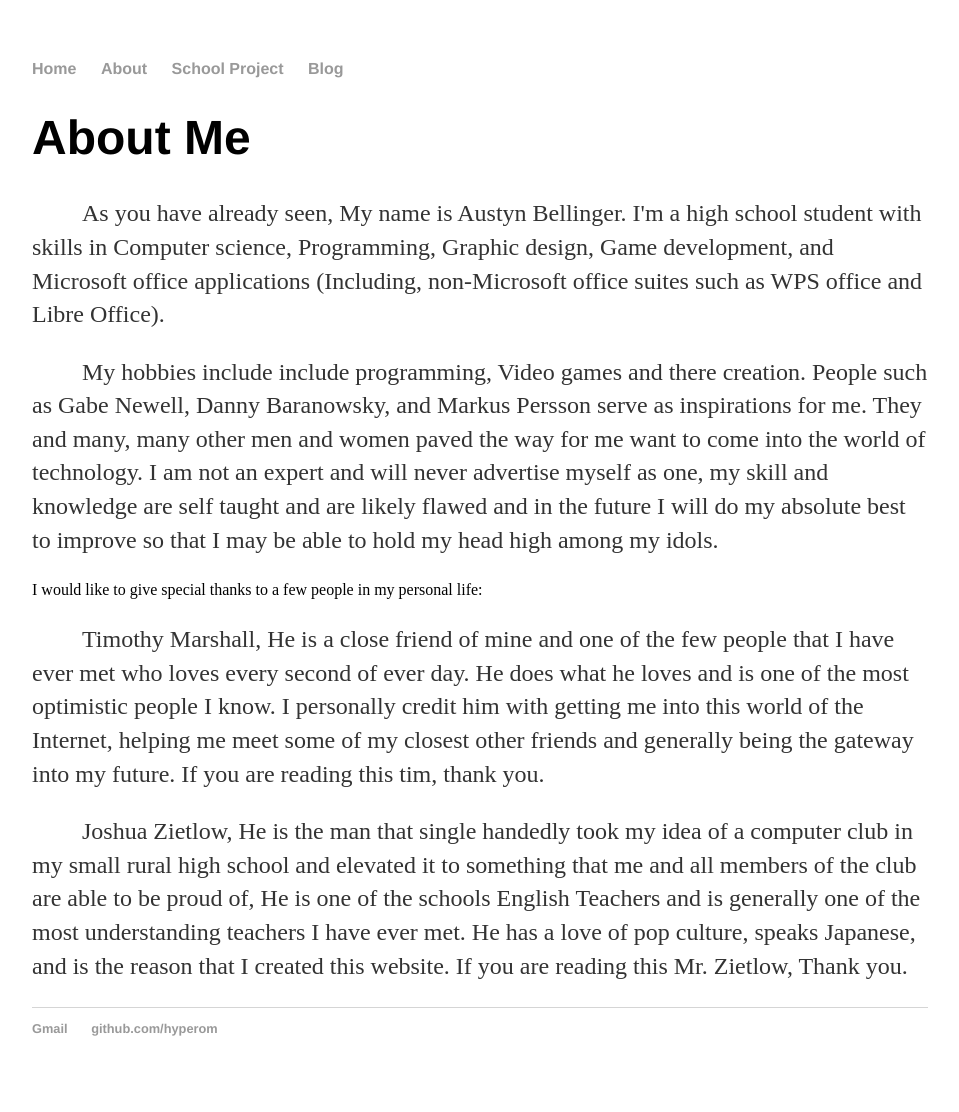
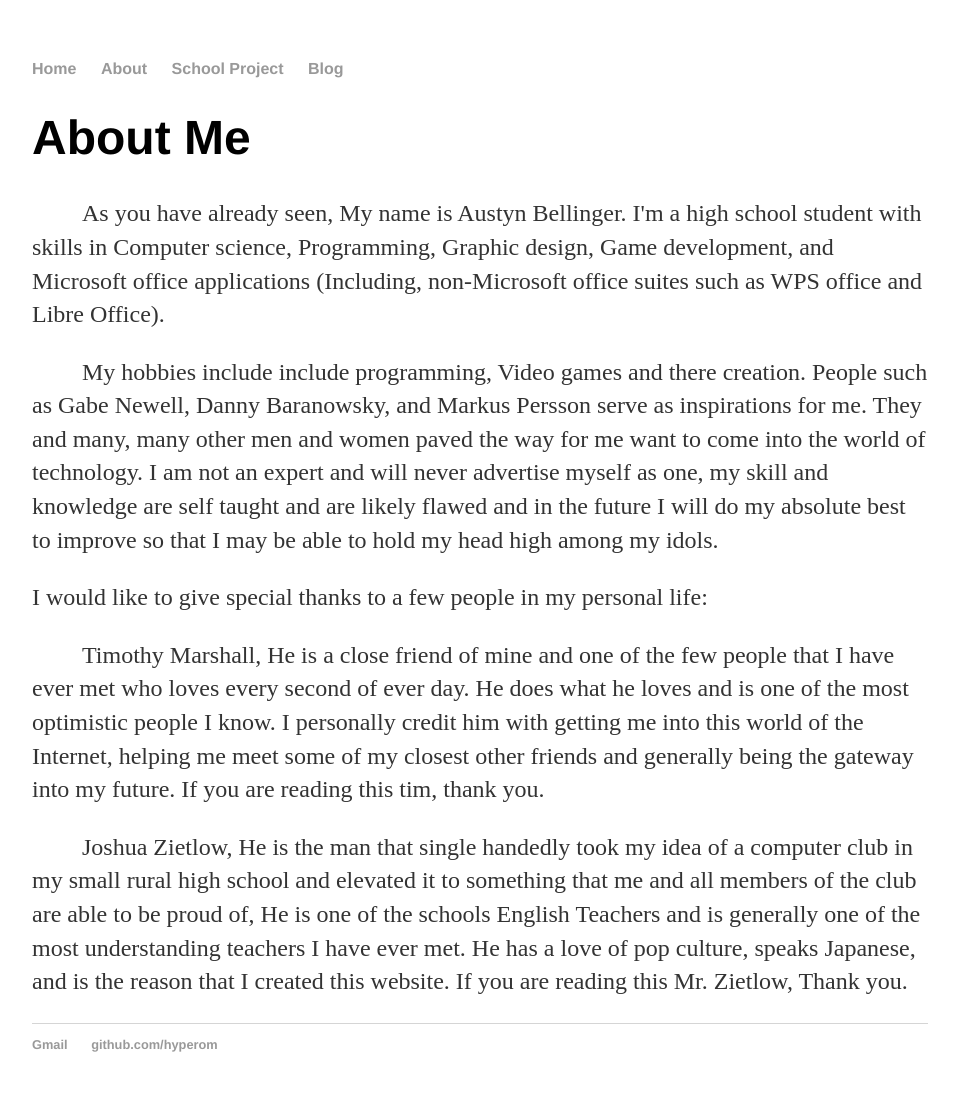
Before and after one commit to SUHScomputerclub/SUHScomputerclub.github.io, a Jekyll site: the page built from about/index.html, in a window 1280 px wide. Shown: the whole page, without its empty margins (160-1119 px from the left). Built offline with Jekyll 4.4.1, drawn with Linux system fonts in a browser that asks for light colours.

Commit message:
hopefully fixed indent

```diff
--- a/about/index.html
+++ b/about/index.html
@@ -8,7 +8,7 @@ title: About Me
 
 	<p>	My hobbies include include programming, Video games and there creation. People such as Gabe Newell, Danny Baranowsky, and Markus Persson serve as inspirations for me. They and many, many other men and women paved the way for me want to come into the world of technology. I am not an expert and will never advertise myself as one, my skill and knowledge are self taught and are likely flawed and in the future I will do my absolute best to improve so that I may be able to hold my head high among my idols. </p>
 
-	I would like to give special thanks to a few people in my personal life:
+	<g>I would like to give special thanks to a few people in my personal life:</g>
 
 	<p>Timothy Marshall, He is a close friend of mine and one of the few people that I have ever met who loves every second of ever day. He does what he loves and is one of the most optimistic people I know. I personally credit him with getting me into this world of the Internet, helping me meet some of my closest other friends and generally being the gateway into my future. If you are reading this tim, thank you.</p>
 
--- a/css/main.css
+++ b/css/main.css
@@ -42,3 +42,8 @@ ul.posts {
 ul.posts li {
     list-style: none;
 }
+g {
+    font-size: 1.5em;
+    line-height: 1.4em;
+    color: #333;
+}
```
